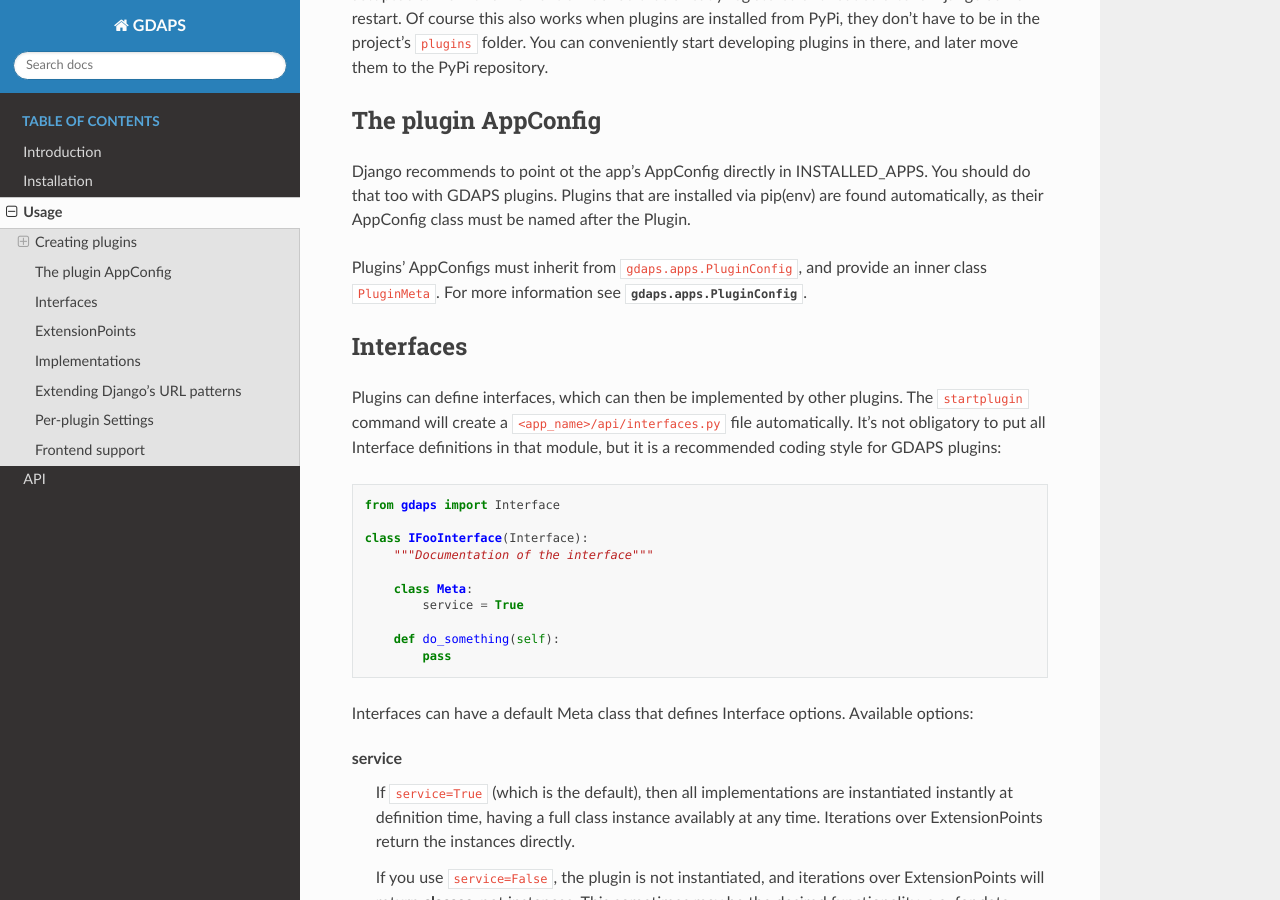
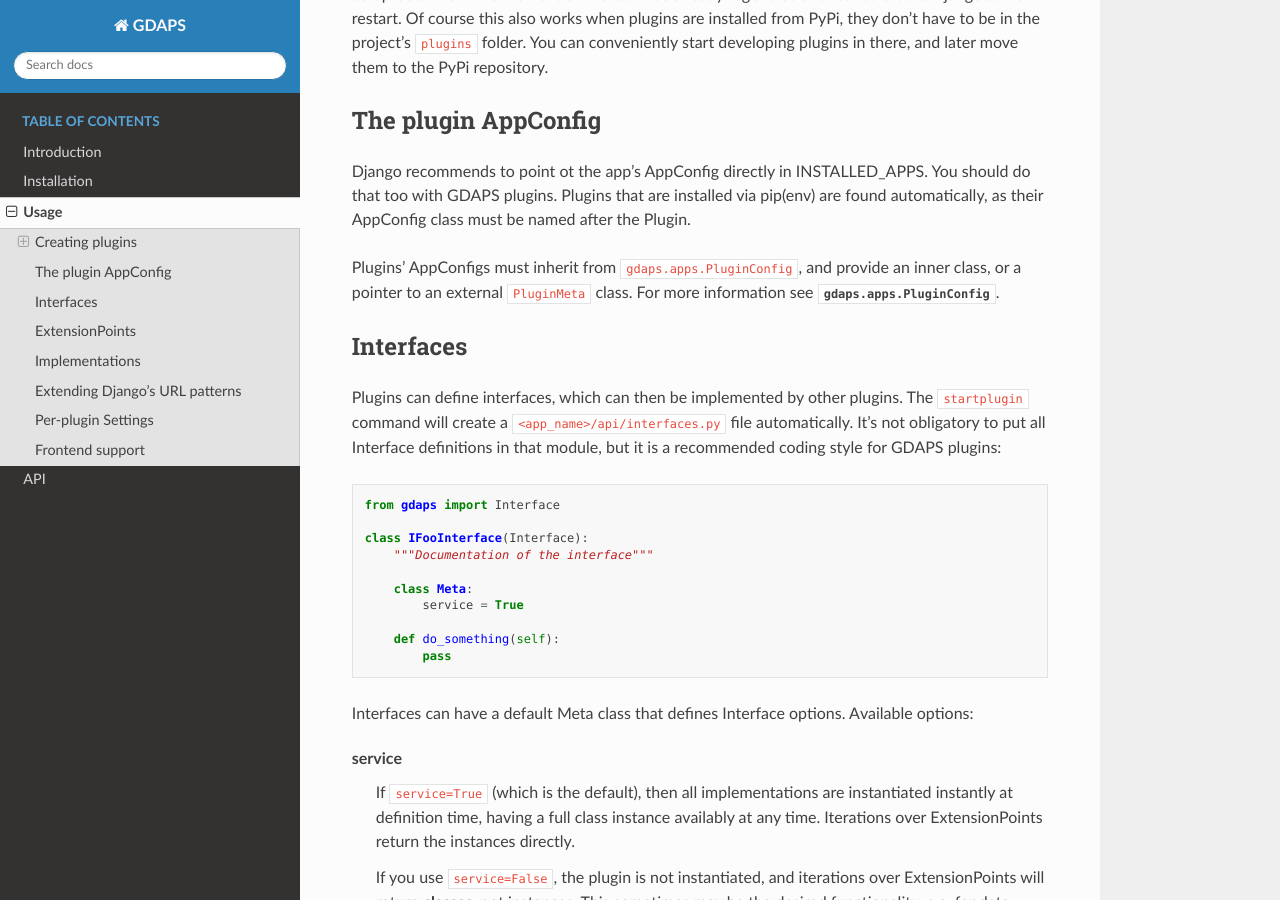
Before and after one commit to rogue707Dev/django-gdaps, a Sphinx documentation site: the page built from docs/usage.rst, in a window 1280 px wide and 900 px high, scrolled down 1248 px. Built offline with Sphinx 7.4.7 and the Read the Docs theme 2.0.0, drawn with Linux system fonts in a browser that asks for light colours; pages that are not in the unit, such as notebooks, are missing from menus.

Commit message:
add doc hints for PluginMeta inner class

```diff
--- a/docs/usage.rst
+++ b/docs/usage.rst
@@ -67,7 +67,7 @@ The plugin AppConfig
 
 Django recommends to point ot the app's AppConfig directly in INSTALLED_APPS. You should do that too with GDAPS plugins. Plugins that are installed via pip(env) are found automatically, as their AppConfig class must be named after the Plugin.
 
-Plugins' AppConfigs must inherit from ``gdaps.apps.PluginConfig``, and provide an inner class ``PluginMeta``. For more information see :class:`gdaps.apps.PluginConfig`.
+Plugins' AppConfigs must inherit from ``gdaps.apps.PluginConfig``, and provide an inner class, or a pointer to an external ``PluginMeta`` class. For more information see :class:`gdaps.apps.PluginConfig`.
 
 
 Interfaces
```
